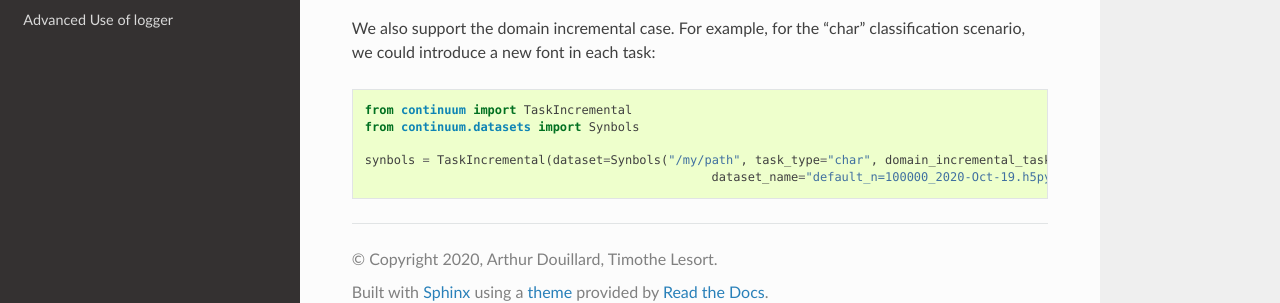
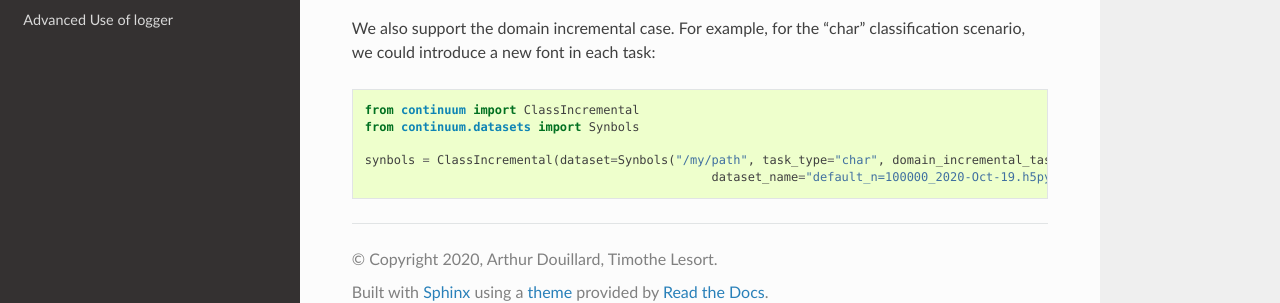
Before and after one commit to Continvvm/continuum, a Sphinx documentation site: the page built from docs/_tutorials/scenarios_suites/1_Introduction.rst, in a window 1280 px wide and 900 px high, scrolled down 691 px. Shown: the part 571-874 px from the top of the window. Built offline with Sphinx 7.4.7 and the Read the Docs theme 2.0.0, drawn with Linux system fonts in a browser that asks for light colours.

Commit message:
Update 1_Introduction.rst

```diff
--- a/docs/_tutorials/scenarios_suites/1_Introduction.rst
+++ b/docs/_tutorials/scenarios_suites/1_Introduction.rst
@@ -58,8 +58,8 @@ We also support the domain incremental case. For example, for the "char" classif
 
 .. code-block:: python
 
-    from continuum import TaskIncremental
+    from continuum import ClassIncremental
     from continuum.datasets import Synbols
 
-    synbols = TaskIncremental(dataset=Synbols("/my/path", task_type="char", domain_incremental_task="font",
+    synbols = ClassIncremental(dataset=Synbols("/my/path", task_type="char", domain_incremental_task="font",
                                                     dataset_name="default_n=100000_2020-Oct-19.h5py"))
```
